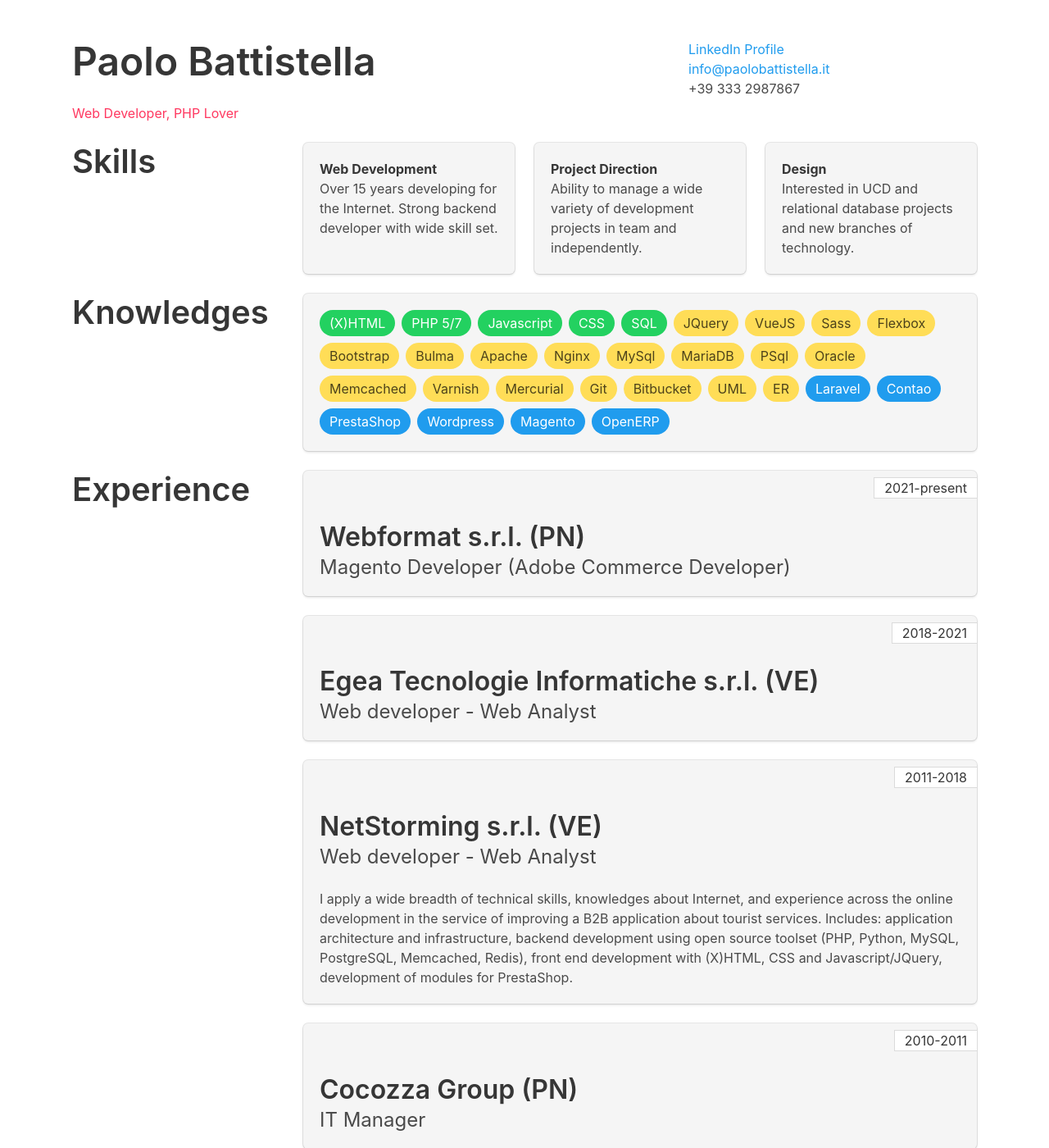
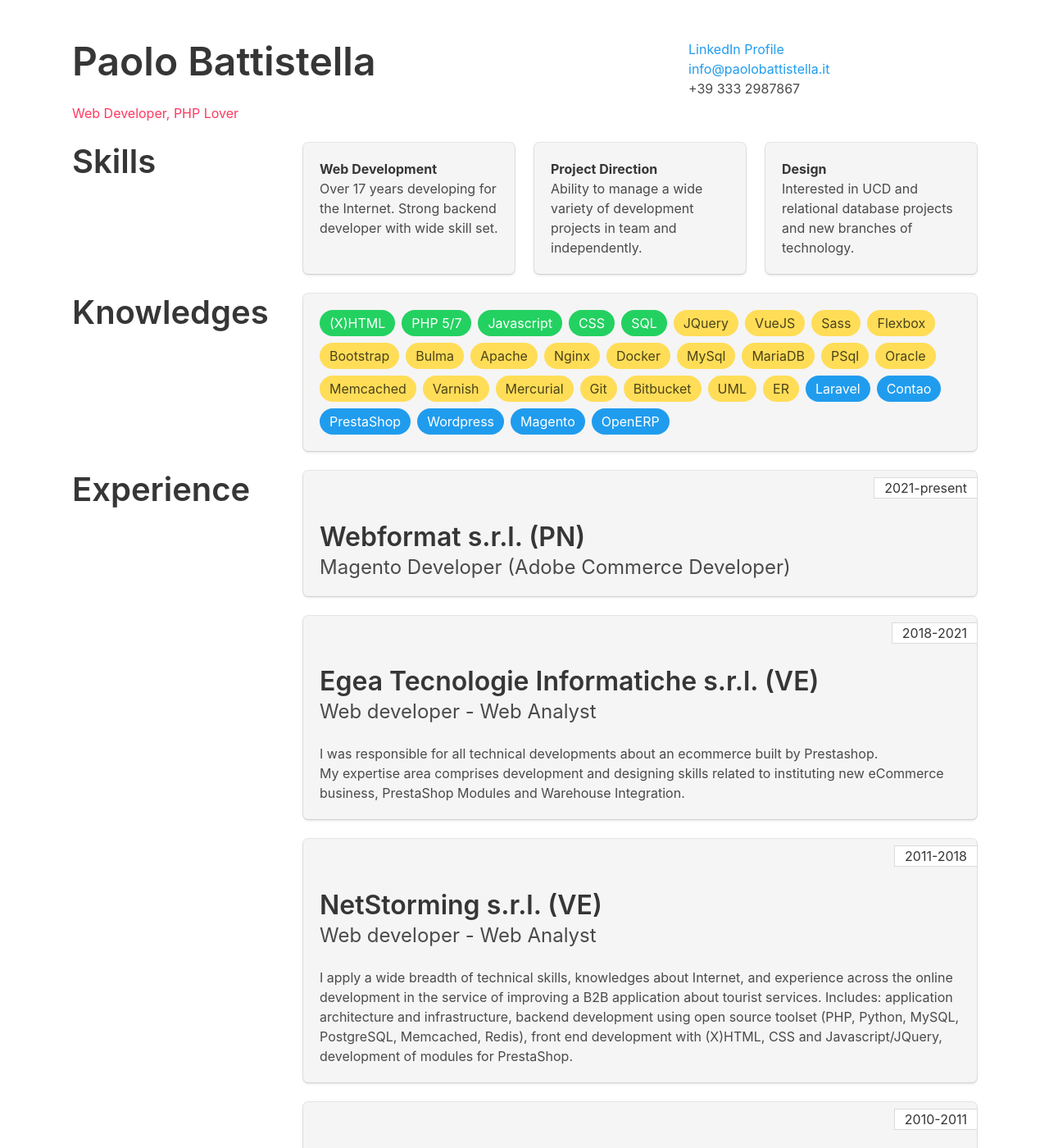
Before and after one commit to paolobattistella/paolobattistella_it, a Jekyll site: the page built from index.html, in a window 1280 px wide and 1400 px high. Shown: the whole window at 82% size. Built offline with Jekyll 4.4.1, drawn with Linux system fonts in a browser that asks for light colours; comment, search, counter and statistics services are not loaded.

Commit message:
UPDATE experience into Egea company

```diff
--- a/index.html
+++ b/index.html
@@ -15,7 +15,7 @@ title: PaoloBattistella.it | Web Artisan
             <div class="tile is-ancestor">
                 <div class="tile is-parent">
                     <p class="tile is-child box"><strong>Web Development</strong><br/>
-                        Over 15 years developing for the Internet. Strong backend developer with wide skill set.</p>
+                        Over 17 years developing for the Internet. Strong backend developer with wide skill set.</p>
                 </div>
                 <div class="tile is-parent">
                     <p class="tile is-child box"><strong>Project Direction</strong><br/>
@@ -52,6 +52,7 @@ title: PaoloBattistella.it | Web Artisan
                 <span class="tag is-warning is-medium is-rounded">Bulma</span>
                 <span class="tag is-warning is-medium is-rounded">Apache</span>
                 <span class="tag is-warning is-medium is-rounded">Nginx</span>
+                <span class="tag is-warning is-medium is-rounded">Docker</span>
                 <span class="tag is-warning is-medium is-rounded">MySql</span>
                 <span class="tag is-warning is-medium is-rounded">MariaDB</span>
                 <span class="tag is-warning is-medium is-rounded">PSql</span>
@@ -91,6 +92,7 @@ title: PaoloBattistella.it | Web Artisan
                 <div class="ribbon is-rounded">2018-2021</div>
                 <h3 class="title is-3">Egea Tecnologie Informatiche s.r.l. (VE)</h3>
                 <div class="subtitle is-4">Web developer - Web Analyst</div>
+                <p>I was responsible for all technical developments about an ecommerce built by Prestashop.<br/>My expertise area comprises development and designing skills related to instituting new eCommerce business, PrestaShop Modules and Warehouse Integration.</p>
             </div>
 
             <div class="box has-ribbon">
```
